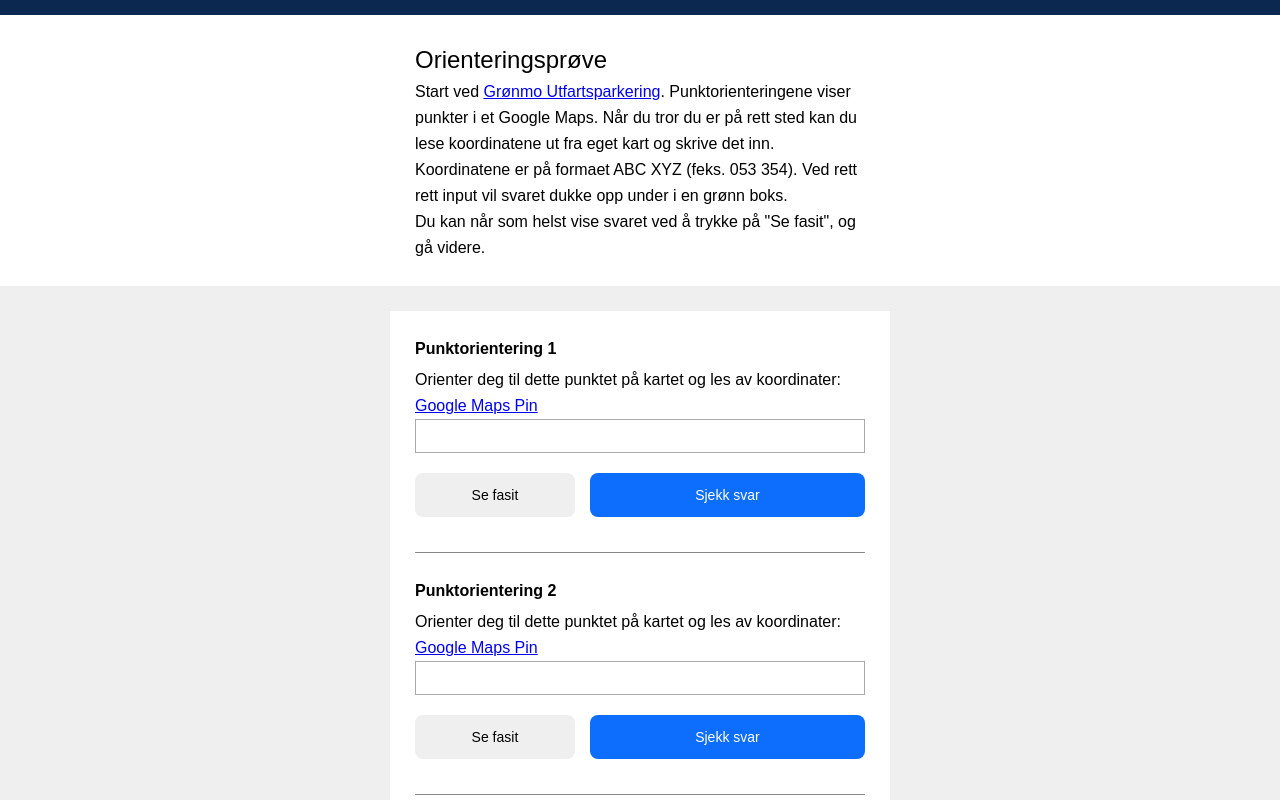
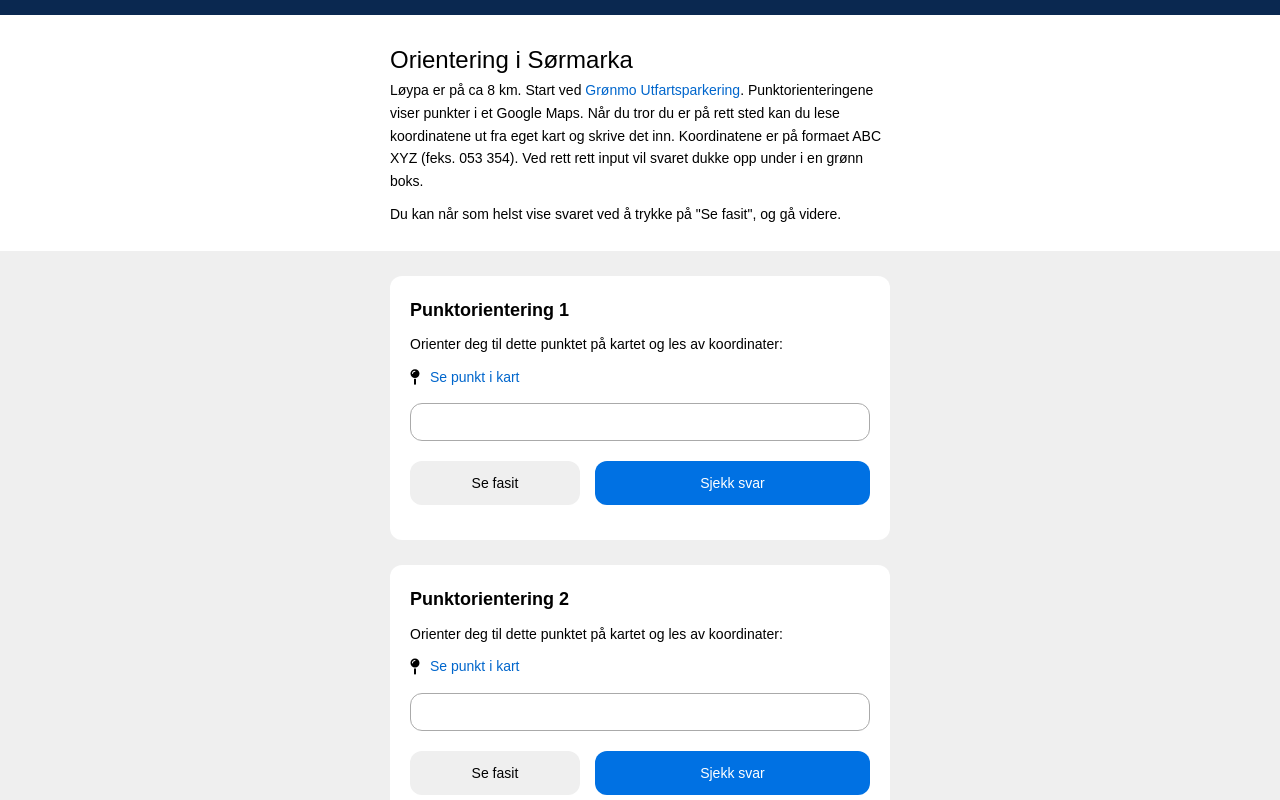
Before and after one commit to tmn/nrh-orientering, a React (Create React App) app: page / in a window 1280 px wide. Shown: the top 800 px of the page. Built offline with nearby package versions, Linux system fonts and the light colour scheme.

Commit message:
Rework some styling

```diff
--- a/src/App.css
+++ /dev/null
@@ -1,264 +0,0 @@
-/* http://meyerweb.com/eric/tools/css/reset/
-   v2.0 | 20110126
-   License: none (public domain)
-*/
-
-html,
-body,
-div,
-span,
-applet,
-object,
-iframe,
-h1,
-h2,
-h3,
-h4,
-h5,
-h6,
-p,
-blockquote,
-pre,
-a,
-abbr,
-acronym,
-address,
-big,
-cite,
-code,
-del,
-dfn,
-em,
-img,
-ins,
-kbd,
-q,
-s,
-samp,
-small,
-strike,
-strong,
-sub,
-sup,
-tt,
-var,
-b,
-u,
-i,
-center,
-dl,
-dt,
-dd,
-ol,
-ul,
-li,
-fieldset,
-form,
-label,
-legend,
-table,
-caption,
-tbody,
-tfoot,
-thead,
-tr,
-th,
-td,
-article,
-aside,
-canvas,
-details,
-embed,
-figure,
-figcaption,
-footer,
-header,
-hgroup,
-menu,
-nav,
-output,
-ruby,
-section,
-summary,
-time,
-mark,
-audio,
-video {
-  margin: 0;
-  padding: 0;
-  border: 0;
-  font-size: 100%;
-  font: inherit;
-  vertical-align: baseline;
-}
-/* HTML5 display-role reset for older browsers */
-article,
-aside,
-details,
-figcaption,
-figure,
-footer,
-header,
-hgroup,
-menu,
-nav,
-section {
-  display: block;
-}
-body {
-  line-height: 1;
-}
-ol,
-ul {
-  list-style: none;
-}
-blockquote,
-q {
-  quotes: none;
-}
-blockquote:before,
-blockquote:after,
-q:before,
-q:after {
-  content: "";
-  content: none;
-}
-table {
-  border-collapse: collapse;
-  border-spacing: 0;
-}
-
-body {
-  background: #efefef;
-}
-
-.topBar {
-  height: 15px;
-  width: 100%;
-  background-color: rgba(10, 40, 80, 1);
-}
-
-body {
-  font-family: Arial, Helvetica, sans-serif;
-  line-height: 1.625;
-}
-h1 {
-  font-size: 24px;
-  font-weight: 500;
-}
-
-h2 {
-  font-size: 16px;
-  font-weight: 600;
-  margin-bottom: 5px;
-}
-
-input:focus {
-  outline: none;
-}
-.header {
-  background: #fff;
-  padding: 25px 0;
-  margin-bottom: 25px;
-}
-
-.header-container {
-  max-width: 500px;
-  width: 100%;
-  margin-left: auto;
-  margin-right: auto;
-  box-sizing: border-box;
-  padding-left: 25px;
-  padding-right: 25px;
-}
-
-.container {
-  max-width: 500px;
-  width: 100%;
-  margin-left: auto;
-  margin-right: auto;
-  background-color: #fff;
-  padding: 25px;
-  box-sizing: border-box;
-}
-
-.coordinate-input {
-  padding: 8px 8px;
-  font-size: 14px;
-  min-width: 250px;
-  width: 100%;
-  border: 1px solid #aaa;
-  display: block;
-  box-sizing: border-box;
-  margin-bottom: 10px;
-}
-
-button {
-  padding: 8px 8px;
-  font-size: 14px;
-  border: none;
-  border-radius: 8px;
-  cursor: pointer;
-  display: block;
-  margin: 10px 0;
-}
-
-.hidden {
-  visibility: hidden;
-}
-
-.error {
-  border-color: #d01c1c;
-}
-.success {
-  border-color: rgb(28, 143, 49);
-}
-
-.btn-prim {
-  background-color: #0d6efd;
-  color: #fff;
-  padding-top: 14px;
-  padding-bottom: 14px;
-}
-
-.btn-sec {
-  background-color: #6c757d;
-  color: #fff;
-}
-
-.item {
-  margin-bottom: 25px;
-  border-bottom: 1px solid #888;
-  padding-bottom: 25px;
-}
-
-strong {
-  font-weight: 800;
-}
-
-.button-group--main {
-  display: flex;
-  flex-direction: row;
-  gap: 15px;
-}
-
-.button-group-btn {
-  flex-grow: 2;
-}
-
-.button-group-btn--small {
-  flex-grow: 1;
-}
-
-.answer-correct {
-  padding: 15px;
-  box-sizing: border-box;
-  background-color: rgb(28, 143, 49);
-  color: #fff;
-}
-.answer-wrong {
-  padding: 15px;
-  box-sizing: border-box;
-  background-color: #d01c1c;
-  color: #fff;
-}
--- a/src/App.js
+++ b/src/App.js
@@ -1,5 +1,5 @@
 import { useState } from "react";
-import "./App.css";
+import "./css/main.css";
 
 const TaskType = {
   QUESTION: "Question",
@@ -68,7 +68,7 @@ const tasks = [
 
 function AnswerCorrect(task) {
   return (
-    <div className={`answer-correct`}>
+    <div className={`answer answer--correct`}>
       <p>Fasit: {task.answer}</p>
 
       {task.next ? (
@@ -84,7 +84,7 @@ function AnswerCorrect(task) {
 
 function AnswerWrong(task) {
   return (
-    <div className={`answer-wrong`}>
+    <div className={`answer answer--wrong`}>
       <p>Svaret var dessverre feil. Prøv igjen</p>
     </div>
   );
@@ -143,16 +143,21 @@ function TaskQuestion(task) {
   }
 
   return (
-    <div className="item">
+    <div className="task-item">
       <div>
         <h2>{task.title}</h2>
         <div>
-          <p>
-            Orienter deg til dette punktet på kartet og les av koordinater:{" "}
+          <p>Orienter deg til dette punktet på kartet og les av koordinater:</p>
+          <div class="row taks-info">
+            <img
+              className="task-info-pin"
+              src="/assets/pin.svg"
+              alt="Map pin"
+            />
             <a href={`${task.maps_url}`} target="_blank" rel="noreferrer">
-              Google Maps Pin
+              Se punkt i kart
             </a>
-          </p>
+          </div>
           <div>
             <input
               type="text"
@@ -199,17 +204,17 @@ function TaskNoQuestion(task) {
   }
 
   return (
-    <div className="item">
-      <h2>{task.title}</h2>
+    <div className="task-item">
+      <h2 className="task-header">{task.title}</h2>
       <div>
         <button onClick={handle_show_answer}>Kommet fram? Se svar</button>
       </div>
       {showAnswer ? (
-        <div className="answer-general">
+        <div className="answer answer--general">
           <p>
-            Dette var {task.answer}. Se i{" "}
+            Dette var {task.answer}.{" "}
             <a href={`${task.maps_url}`} target="_blank" rel="noreferrer">
-              Google Maps
+              Se i kart
             </a>
             .
           </p>
@@ -228,10 +233,11 @@ function TaskNoQuestion(task) {
   );
 }
 
-function Task(task) {
+function TaskItem(task) {
   if (task.type === TaskType.QUESTION) {
     return <TaskQuestion {...task} />;
   }
+
   return <TaskNoQuestion {...task} />;
 }
 
@@ -241,9 +247,9 @@ function App() {
       <div className="topBar"></div>
       <header className="header">
         <div className="header-container">
-          <h1>Orienteringsprøve</h1>
+          <h1>Orientering i Sørmarka</h1>
           <p>
-            Start ved{" "}
+            Løypa er på ca 8 km. Start ved{" "}
             <a href="https://maps.app.goo.gl/8HXtiaBZogD6uqfu9">
               Grønmo Utfartsparkering
             </a>
@@ -261,7 +267,7 @@ function App() {
       </header>
       <div className="container">
         {tasks.map((task, id) => (
-          <Task key={`task-${id}`} {...task} />
+          <TaskItem key={`task-${id}`} {...task} />
         ))}
       </div>
     </>
--- /dev/null
+++ b/src/css/_base.css
@@ -0,0 +1,62 @@
+:root {
+  --t-border-radius: 12px;
+  --t-color-blue-link: rgb(0, 102, 204);
+  --t-color-blue-light: rgb(76, 166, 255);
+  --t-color-blue: rgb(0, 113, 227);
+  --t-content-width-sm: 550px;
+  --t-gap: 10px;
+}
+
+* {
+  box-sizing: border-box;
+}
+
+body {
+  background: #efefef;
+  font-family: Arial, Helvetica, sans-serif;
+  line-height: 1.625;
+  font-size: 14px;
+}
+
+a {
+  color: var(--t-color-blue-link);
+  text-decoration: none;
+}
+
+a:hover {
+  text-decoration: underline;
+}
+
+p:not(:last-child) {
+  margin-bottom: 10px;
+}
+
+strong {
+  font-weight: 800;
+}
+
+.container {
+  margin-left: auto;
+  margin-right: auto;
+  max-width: var(--t-content-width-sm);
+  padding: 25px;
+  width: 100%;
+}
+
+.hidden {
+  visibility: hidden;
+}
+
+.error {
+  border-color: #d01c1c;
+}
+
+.success {
+  border-color: rgb(28, 143, 49);
+}
+
+.row {
+  display: flex;
+  flex-direction: row;
+  gap: 10px;
+}
--- /dev/null
+++ b/src/css/_layout.css
@@ -0,0 +1,124 @@
+/* TopBar
+-----------------------------------------------------------------------------*/
+
+.topBar {
+  height: 15px;
+  width: 100%;
+  background-color: rgba(10, 40, 80, 1);
+}
+
+/* Headings
+-----------------------------------------------------------------------------*/
+h1 {
+  font-size: 24px;
+  font-weight: 500;
+}
+
+h2 {
+  font-size: 18px;
+  font-weight: 600;
+  margin-bottom: 8px;
+}
+
+/* Header
+-----------------------------------------------------------------------------*/
+.header {
+  background: #fff;
+  padding: 25px 0;
+}
+
+.header-container {
+  max-width: var(--t-content-width-sm);
+  width: 100%;
+  margin-left: auto;
+  margin-right: auto;
+  padding-left: 25px;
+  padding-right: 25px;
+}
+
+/* Input
+-----------------------------------------------------------------------------*/
+
+input[type="text"] {
+  padding: 10px 10px;
+  font-size: 14px;
+  min-width: 250px;
+  width: 100%;
+  border: 1px solid #aaa;
+  display: block;
+  margin-bottom: 10px;
+  border-radius: var(--t-border-radius);
+}
+
+/* Button
+-----------------------------------------------------------------------------*/
+
+button {
+  padding: 14px 18px;
+  font-size: 14px;
+  border: none;
+  border-radius: var(--t-border-radius);
+  cursor: pointer;
+  display: block;
+  margin: 10px 0;
+}
+
+.btn-prim {
+  background-color: var(--t-color-blue);
+  color: #fff;
+}
+
+.btn-sec {
+  background-color: #6c757d;
+  color: #fff;
+}
+
+.button-group--main {
+  display: flex;
+  flex-direction: row;
+  gap: 15px;
+}
+
+.button-group-btn {
+  flex-grow: 2;
+}
+
+.button-group-btn--small {
+  flex-grow: 1;
+}
+
+.task-item {
+  background-color: #fff;
+  padding: 20px;
+  border-radius: var(--t-border-radius);
+  margin-bottom: 25px;
+  padding-bottom: 25px;
+}
+
+.taks-info {
+  margin-bottom: 15px;
+}
+
+.task-info-pin {
+  width: 10px;
+}
+
+.answer {
+  border-radius: var(--t-border-radius);
+  padding: 15px;
+  color: #fff;
+}
+
+.answer--general {
+  background-color: #222;
+}
+.answer--general a {
+  color: var(--t-color-blue-light);
+}
+.answer--correct {
+  background-color: rgb(28, 143, 49);
+}
+
+.answer--wrong {
+  background-color: #d01c1c;
+}
--- /dev/null
+++ b/src/css/main.css
@@ -0,0 +1,3 @@
+@import url("reset.css");
+@import url("_base.css");
+@import url("_layout.css");
--- /dev/null
+++ b/src/css/reset.css
@@ -0,0 +1,129 @@
+/* http://meyerweb.com/eric/tools/css/reset/
+   v2.0 | 20110126
+   License: none (public domain)
+*/
+
+html,
+body,
+div,
+span,
+applet,
+object,
+iframe,
+h1,
+h2,
+h3,
+h4,
+h5,
+h6,
+p,
+blockquote,
+pre,
+a,
+abbr,
+acronym,
+address,
+big,
+cite,
+code,
+del,
+dfn,
+em,
+img,
+ins,
+kbd,
+q,
+s,
+samp,
+small,
+strike,
+strong,
+sub,
+sup,
+tt,
+var,
+b,
+u,
+i,
+center,
+dl,
+dt,
+dd,
+ol,
+ul,
+li,
+fieldset,
+form,
+label,
+legend,
+table,
+caption,
+tbody,
+tfoot,
+thead,
+tr,
+th,
+td,
+article,
+aside,
+canvas,
+details,
+embed,
+figure,
+figcaption,
+footer,
+header,
+hgroup,
+menu,
+nav,
+output,
+ruby,
+section,
+summary,
+time,
+mark,
+audio,
+video {
+  margin: 0;
+  padding: 0;
+  border: 0;
+  font-size: 100%;
+  font: inherit;
+  vertical-align: baseline;
+}
+/* HTML5 display-role reset for older browsers */
+article,
+aside,
+details,
+figcaption,
+figure,
+footer,
+header,
+hgroup,
+menu,
+nav,
+section {
+  display: block;
+}
+body {
+  line-height: 1;
+}
+ol,
+ul {
+  list-style: none;
+}
+blockquote,
+q {
+  quotes: none;
+}
+blockquote:before,
+blockquote:after,
+q:before,
+q:after {
+  content: "";
+  content: none;
+}
+table {
+  border-collapse: collapse;
+  border-spacing: 0;
+}
```
Also changed, not shown: public/assets/pin.svg (added).
